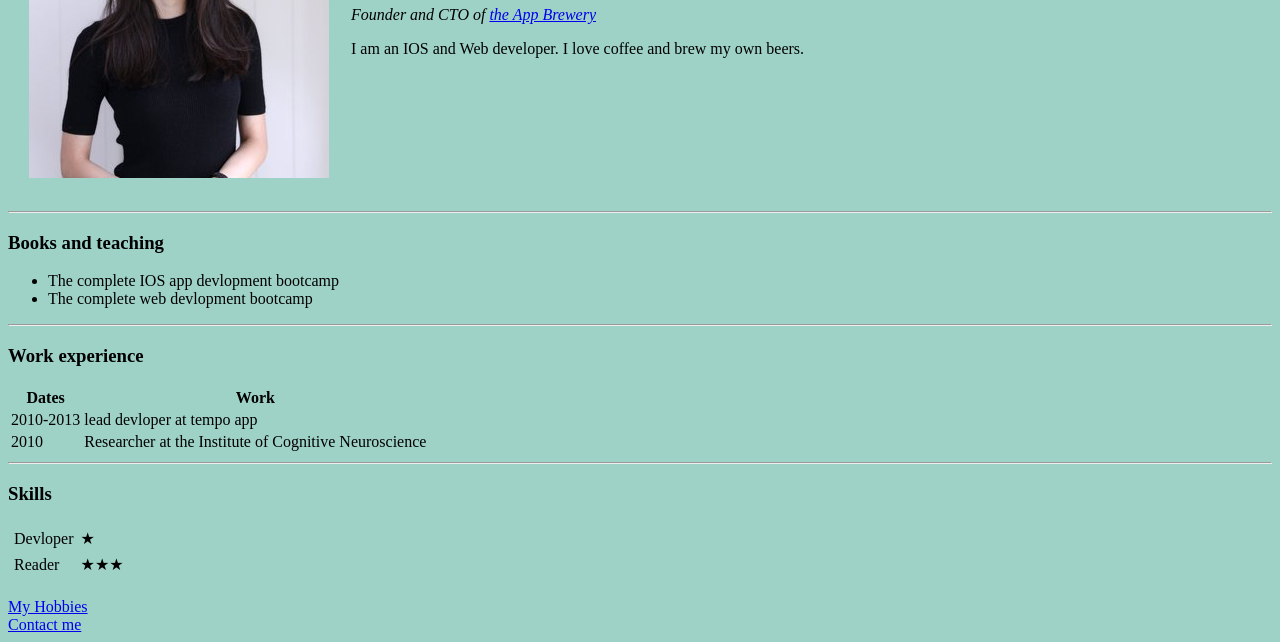
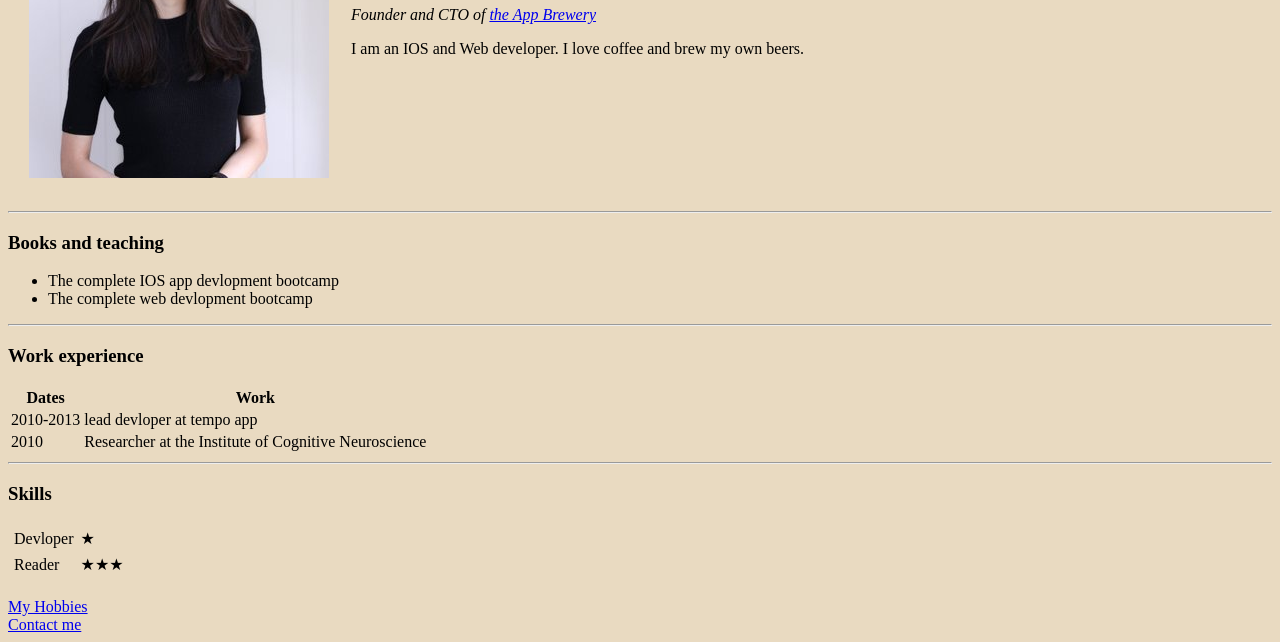
Before and after one commit to Peri7006/Web-Development, a plain HTML site: page index.html in a window 1280 px wide. Shown: the part 211-853 px from the top of the page. Drawn offline with Linux system fonts and the light colour scheme.

Commit message:
Add files via upload

```diff
--- a/index.html
+++ b/index.html
@@ -6,7 +6,7 @@
     <title>Olivier's personal site</title>
   </head>
 
-  <body style="background-color: #9ED2C6;">
+  <body style="background-color: #E9DAC1;">
     <table cellspacing="20">
       <tr>
         <td><img src="Images/angela.jpg" alt="Angela profile picture"></td>
```
